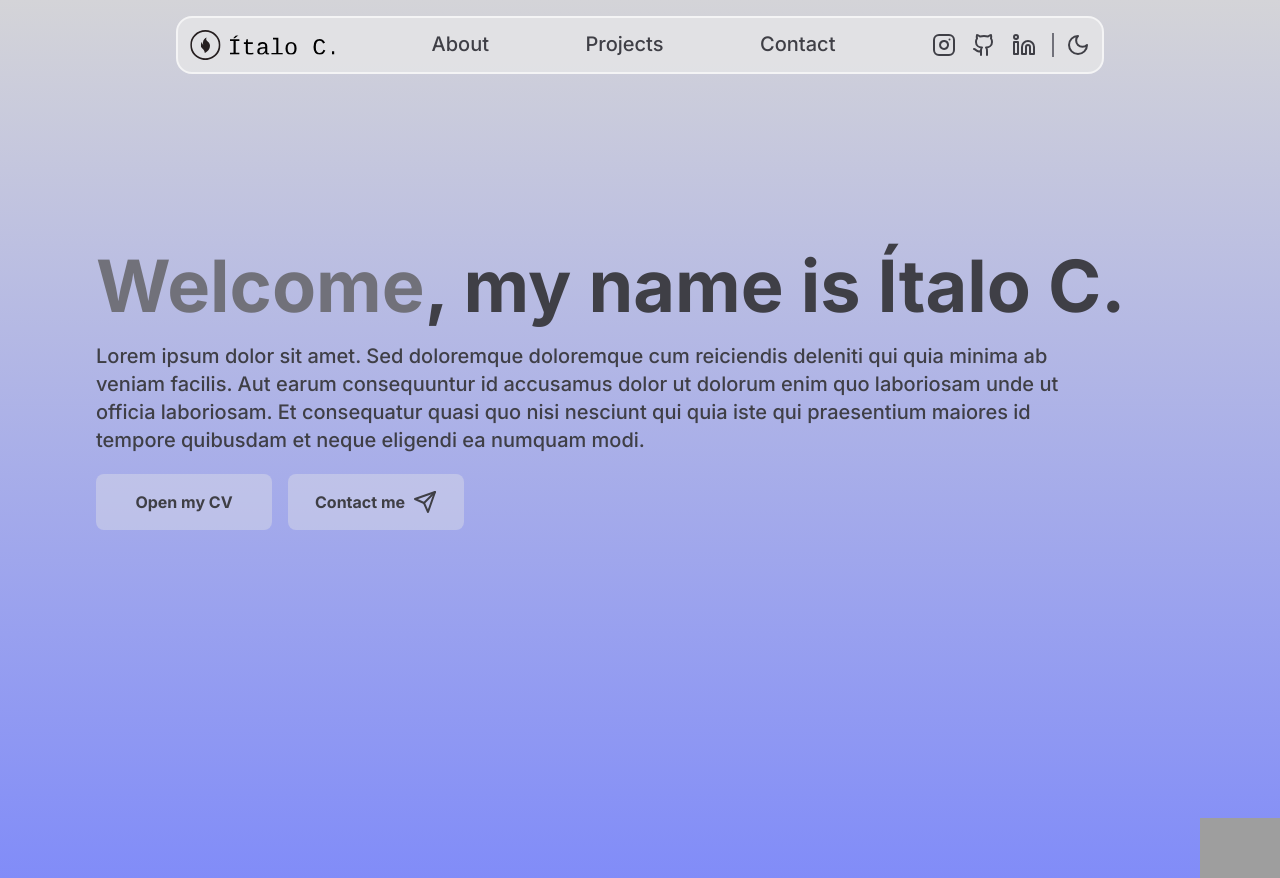
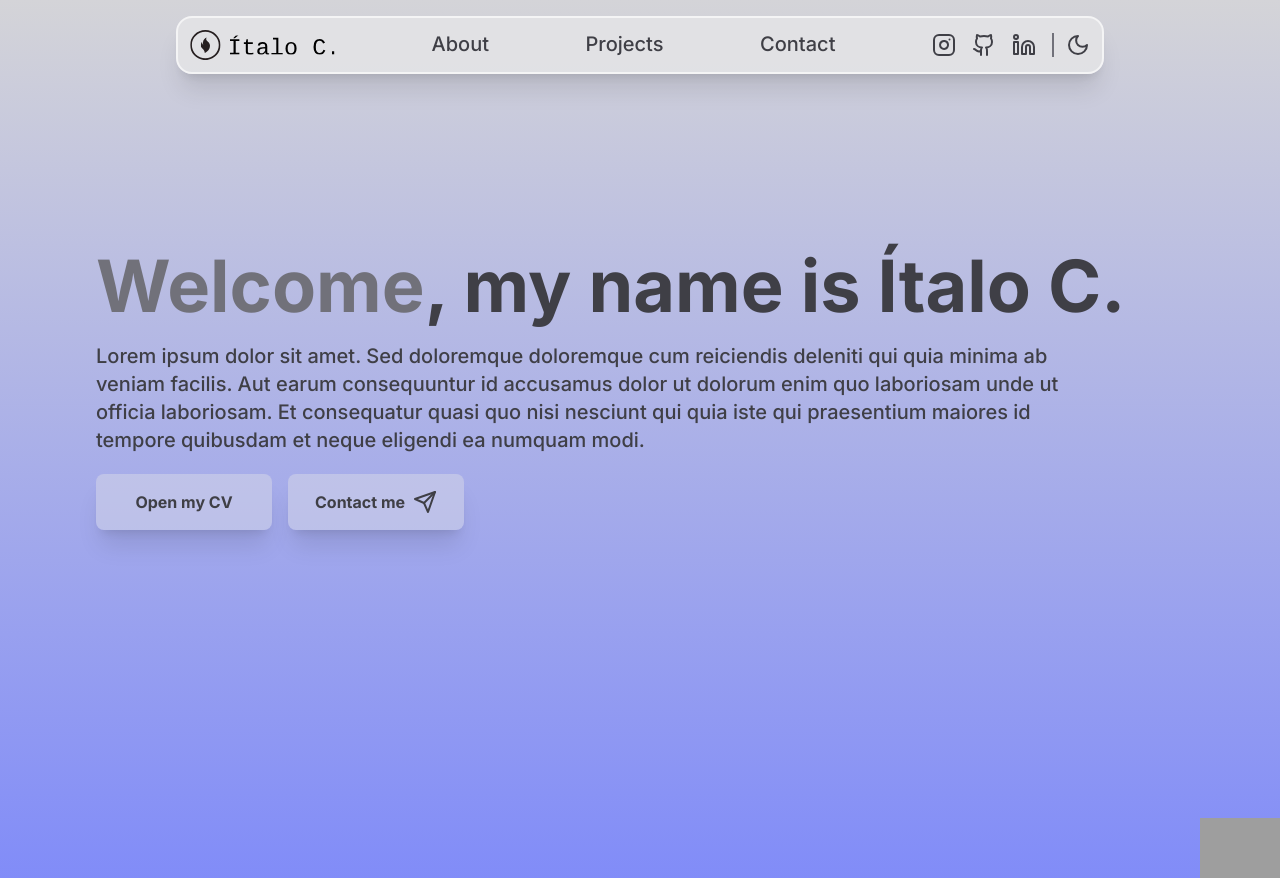
Before and after one commit to itforget/new-portifolio, a Next.js app: page / in a window 1280 px wide. Built offline with nearby package versions, Linux system fonts and the light colour scheme; grey boxes are pictures that could not be loaded.

Commit message:
add: some styles

```diff
--- a/src/app/page.js
+++ b/src/app/page.js
@@ -10,7 +10,7 @@ export default function Home() {
 
   return (
     <main className={`flex min-h-screen flex-col ${darkMode ? 'bg-zinc-900 text-zinc-300' : 'bg-gradient-to-b from-zinc-300 to-indigo-400 text-zinc-700'}`}>
-      <nav className={`flex flex-row justify-between rounded-2xl border-2 border-zinc-100 p-3 mx-44 mt-4 ${darkMode ? '' : 'bg-opacity-85 bg-zinc-200'}`}>
+      <nav className={`flex flex-row justify-between rounded-2xl border-2 border-zinc-100 p-3 mx-44 mt-4 shadow-xl ${darkMode ? '' : 'bg-opacity-85 bg-zinc-200'}`}>
         <Image src={darkMode ? "/logo-white.png" : "/logo-no-background.svg"} width={145} height={145} />
           <a className="text-xl font-medium cursor-pointer">About</a>
           <a className="text-xl font-medium cursor-pointer">Projects</a>
@@ -32,10 +32,10 @@ export default function Home() {
           <p className="text-xl font-medium">Lorem ipsum dolor sit amet. Sed doloremque doloremque cum reiciendis deleniti qui quia minima ab veniam facilis. Aut earum consequuntur id accusamus dolor ut dolorum enim quo laboriosam unde ut officia laboriosam. Et consequatur quasi quo nisi nesciunt qui quia iste qui praesentium maiores id tempore quibusdam et neque eligendi ea numquam modi.</p>
         </div>
         <div className="flex flex-row gap-4 items-center">
-          <a className={`w-44 h-14 flex items-center justify-center p-5 rounded-lg text-base font-bold cursor-pointer ${darkMode ? 'text-zinc-300 bg-zinc-800 hover:bg-opacity-5 transition-colors' : 'text-zinc-700 bg-zinc-200 bg-opacity-40 hover:bg-opacity-85 transition-colors'}`}>
+          <a className={`w-44 h-14 flex items-center justify-center p-5 rounded-lg text-base font-bold shadow-xl cursor-pointer ${darkMode ? 'text-zinc-300 bg-zinc-800 hover:bg-opacity-5 transition-colors' : 'text-zinc-700 bg-zinc-200 bg-opacity-40 hover:bg-opacity-85 transition-colors'}`}>
             Open my CV
           </a>
-          <a className={`w-44 h-14 flex items-center justify-center p-5 rounded-lg text-base font-bold cursor-pointer gap-2 ${darkMode ? 'text-zinc-300 bg-zinc-800 hover:bg-opacity-5 transition-colors' : 'text-zinc-700 bg-zinc-200 bg-opacity-40 hover:bg-opacity-85 transition-colors'}`}>
+          <a className={`w-44 h-14 flex items-center justify-center p-5 rounded-lg text-base font-bold shadow-xl cursor-pointer gap-2 ${darkMode ? 'text-zinc-300 bg-zinc-800 hover:bg-opacity-5 transition-colors' : 'text-zinc-700 bg-zinc-200 bg-opacity-40 hover:bg-opacity-85 transition-colors'}`}>
             Contact me
             <Send />
           </a>
```
